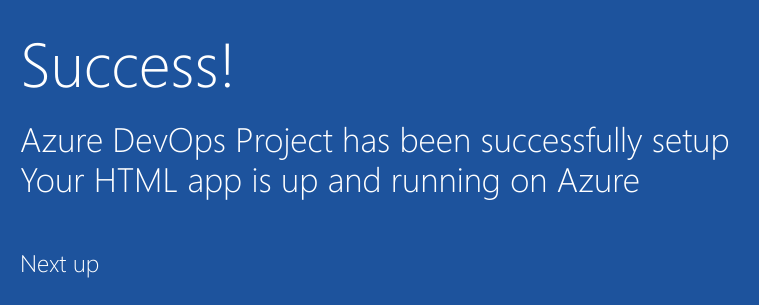
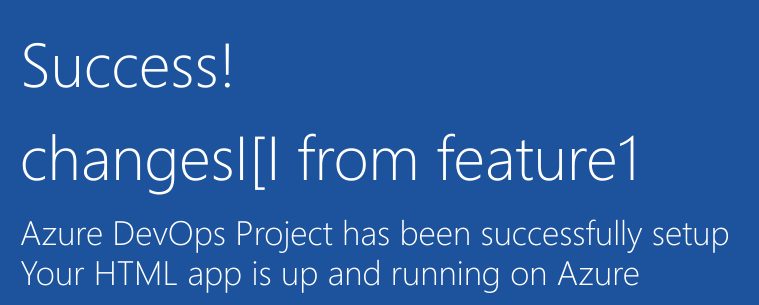
Before and after one commit to amism/sample-project-module3-assignment1, a plain HTML site: page index.html in a window 1280 px wide. Shown: the part 352-657 px from the top of the page, 205-964 px from the left. Drawn offline with Linux system fonts and the light colour scheme.

Commit message:
2nd commit from feature1

```diff
--- a/index.html
+++ b/index.html
@@ -19,6 +19,7 @@
         </div>
             <div class="content-body">
                 <div class="success-text">Success!</div>
+		<div class="success-text">changesI[I from feature1</div>
                 <div class="description line-1"> Azure DevOps Project has been successfully setup</div>
                 <div class="description line-2"> Your HTML app is up and running on Azure</div>
                 <div class="next-steps-container">
```
